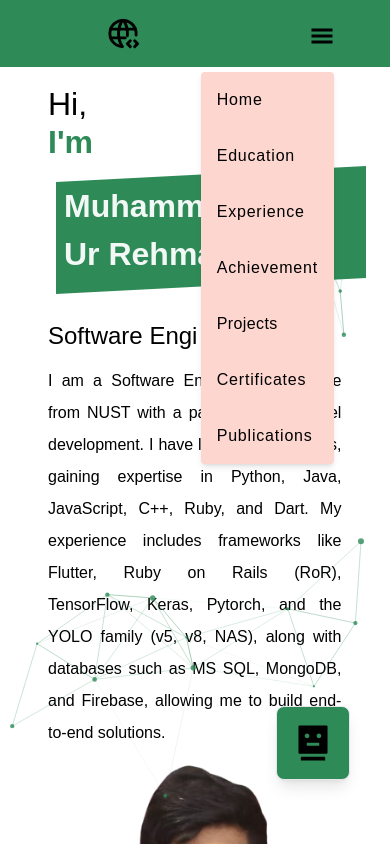
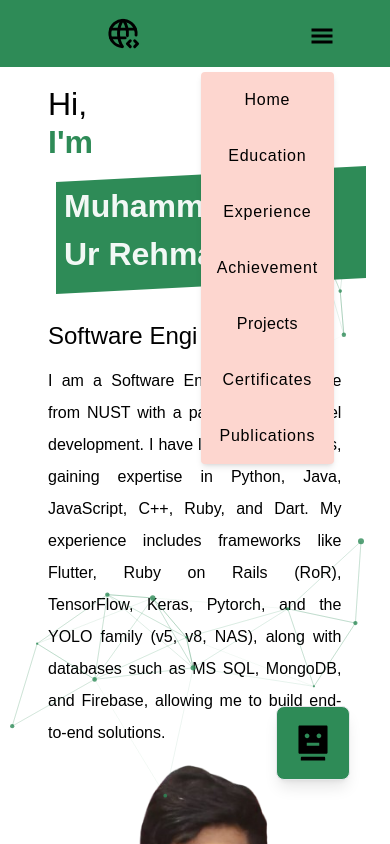
Before and after one commit to MuhammadRazi99/Portfolio, a React (Create React App) app in the folder frontend2/: page / in a window 390 px wide. Both pictures are taken after a click on the icon 322 px from the left and 36 px from the top of the page. Shown: the top 844 px of the page. Built offline with nearby package versions, Linux system fonts and the light colour scheme; no server answers.

Commit message:
resolving <a> to <button> and useEffect issues

```diff
--- a/frontend2/src/components/Navbar.js
+++ b/frontend2/src/components/Navbar.js
@@ -1,4 +1,4 @@
-import React, { useState, useEffect } from 'react';
+import React, { useState, useEffect, useCallback } from 'react';
 import { GiHamburgerMenu } from 'react-icons/gi';
 import { TbWorldCode } from 'react-icons/tb';
 
@@ -18,19 +18,19 @@ function Navbar() {
         }
     };
 
-    const handleWindowResize = () => {
+    const handleWindowResize = useCallback(() => {
         const screenWidth = window.innerWidth;
         if (screenWidth > 640 && showMenu) {
             setShowMenu(false);
         }
-    };
-    // to handle window resize for mobile view
+    }, [showMenu]);
+
     useEffect(() => {
         window.addEventListener('resize', handleWindowResize);
         return () => {
             window.removeEventListener('resize', handleWindowResize);
         };
-    }, [showMenu]);
+    }, [handleWindowResize]);
 
     return (
         <>
@@ -42,48 +42,48 @@ function Navbar() {
                 )}
                 {!showMenu && (
                     <ul className="hidden tm:block sm:block md:flex font-[500] text-black dark:text-white dark:font-[300] text-custom-20 gap-[5rem] md:gap-[3rem] lg:gap-4rem">
-                        <a
+                        <button
                             className="tracking-wider hover:after:bg-black dark:hover:after:bg-[#2e8b57;]"
                             onClick={() => scrollToComponent('main')}
                         >
                             Home
-                        </a>
-                        <a
+                        </button>
+                        <button
                             className="tracking-wider hover:after:bg-black dark:hover:after:bg-[#2e8b57;]"
                             onClick={() => scrollToComponent('education')}
                         >
                             Education
-                        </a>
-                        <a
+                        </button>
+                        <button
                             className="tracking-wider hover:after:bg-black dark:hover:after:bg-[#2e8b57;]"
                             onClick={() => scrollToComponent('experience')}
                         >
                             Experience
-                        </a>
-                        <a
+                        </button>
+                        <button
                             className="tracking-wider hover:after:bg-black dark:hover:after:bg-[#2e8b57;]"
                             onClick={() => scrollToComponent('achievement')}
                         >
                             Achievement
-                        </a>
-                        <a
+                        </button>
+                        <button
                             className="tracking-wide hover:after:bg-black dark:hover:after:bg-[#2e8b57;]"
                             onClick={() => scrollToComponent('projects')}
                         >
                             Projects
-                        </a>
-                        <a
+                        </button>
+                        <button
                             className="tracking-wider hover:after:bg-black dark:hover:after:bg-[#2e8b57;]"
                             onClick={() => scrollToComponent('certificates')}
                         >
                             Certificates
-                        </a>
-                        <a
+                        </button>
+                        <button
                             className="tracking-wider hover:after:bg-black dark:hover:after:bg-[#2e8b57;]"
                             onClick={() => scrollToComponent('publications')}
                         >
                             Publications
-                        </a>
+                        </button>
                     </ul>
                 )}
                 <div className="flex">
@@ -95,48 +95,48 @@ function Navbar() {
                     </div>
                     {showMenu && (
                         <ul className="flex flex-col font-[500] text-black dark:font-[300] text-custom-20 gap-[2rem] md:gap-[3rem] lg:gap-2rem absolute top-[4.5rem] right-[3.5rem] z-10 bg-[#fdd6cf] p-4 shadow-md rounded">
-                            <a
+                            <button
                                 className="tracking-wider hover:after:bg-black dark:hover:after:bg-[#2e8b57;]"
                                 onClick={() => scrollToComponent('main')}
                             >
                                 Home
-                            </a>
-                            <a
+                            </button>
+                            <button
                                 className="tracking-wider hover:after:bg-black dark:hover:after:bg-[#2e8b57;]"
                                 onClick={() => scrollToComponent('education')}
                             >
                                 Education
-                            </a>
-                            <a
+                            </button>
+                            <button
                                 className="tracking-wider hover:after:bg-black dark:hover:after:bg-[#2e8b57;]"
                                 onClick={() => scrollToComponent('experience')}
                             >
                                 Experience
-                            </a>
-                            <a
+                            </button>
+                            <button
                                 className="tracking-wider hover:after:bg-black dark:hover:after:bg-[#2e8b57;]"
                                 onClick={() => scrollToComponent('achievement')}
                             >
                                 Achievement
-                            </a>
-                            <a
+                            </button>
+                            <button
                                 className="tracking-wide hover:after:bg-black dark:hover:after:bg-[#2e8b57;] "
                                 onClick={() => scrollToComponent('projects')}
                             >
                                 Projects
-                            </a>
-                            <a
+                            </button>
+                            <button
                                 className="tracking-wider hover:after:bg-black dark:hover:after:bg-[#2e8b57;] f"
                                 onClick={() => scrollToComponent('certificates')}
                             >
                                 Certificates
-                            </a>
-                            <a
+                            </button>
+                            <button
                                 className="tracking-wider hover:after:bg-black dark:hover:after:bg-[#2e8b57;] f"
                                 onClick={() => scrollToComponent('publications')}
                             >
                                 Publications
-                            </a>
+                            </button>
                         </ul>
                     )}
                 </div>
--- a/frontend2/src/components/Typewriter.js
+++ b/frontend2/src/components/Typewriter.js
@@ -1,14 +1,15 @@
-import React, { useState, useEffect } from 'react';
+import React, { useState, useEffect, useMemo } from 'react';
 
 const Typewriter = () => {
-  const strings = [
+  const strings = useMemo(() => [
     'AI Engineer',
     'ML Engineer',
     'Flutter Developer',
     'Software Engineer',
     'Mobile App Developer',
-    'Ruby on Rails Developer'
-  ];
+    'Ruby on Rails Developer',
+  ], []);
+
   const [currentStringIndex, setCurrentStringIndex] = useState(0);
   const [currentString, setCurrentString] = useState('');
   const [isTyping, setIsTyping] = useState(true);
@@ -38,7 +39,7 @@ const Typewriter = () => {
         return () => clearTimeout(timeout);
       }
     }
-  }, [currentString, currentStringIndex, isTyping]);
+  }, [currentString, currentStringIndex, isTyping,strings]);
 
   return (
     <span className="font-[500] dark:font-[400] text-black dark:text-[#2e8b57;] text-[1.5rem] mb-2 sm:text-[2rem]">
```
